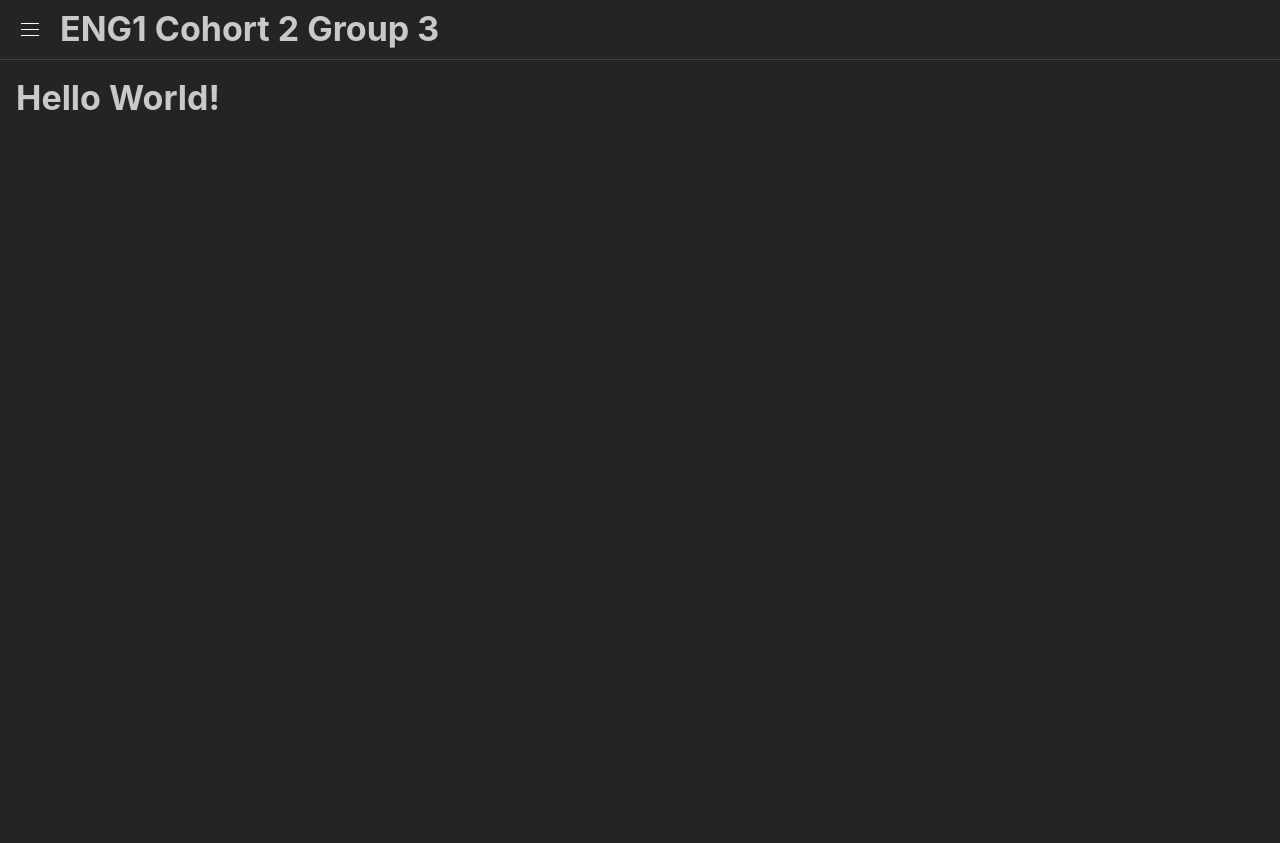
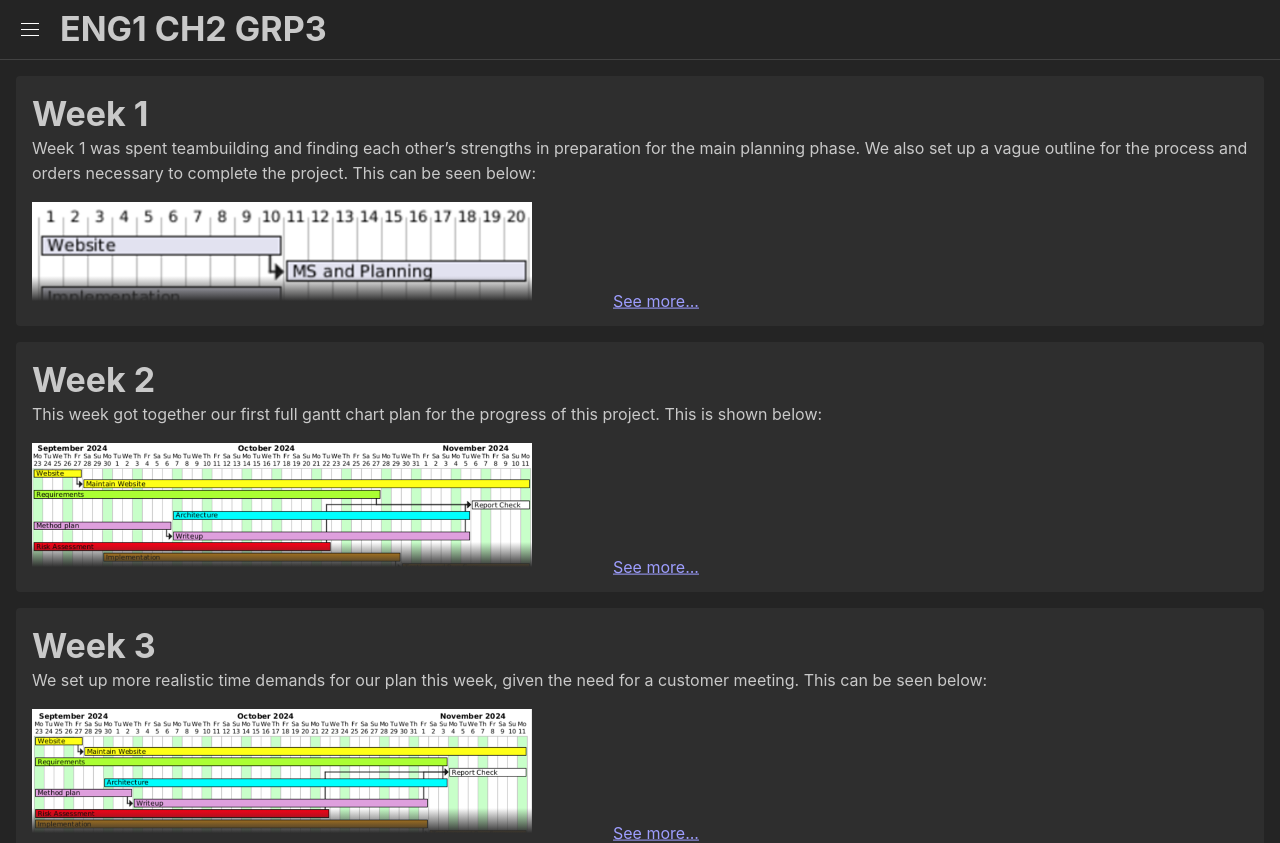
Before and after one commit to archessmn/ENG1, a React (Vite) app in the folder website/: page / in a window 1280 px wide. Shown: the top 843 px of the page. Before the commit the page ends 800 px from the top, so only its background shows below. Built offline with nearby package versions, Linux system fonts and the light colour scheme.

Commit message:
Update week pages

```diff
--- a/website/src/App.tsx
+++ b/website/src/App.tsx
@@ -15,6 +15,7 @@ import Week5 from "./pages/weeks/Week5";
 import Week6 from "./pages/weeks/Week6";
 import Week7 from "./pages/weeks/Week7";
 import { ModalsProvider } from "@mantine/modals";
+import { RootPage } from "./pages/page";
 
 export default function App() {
   return (
@@ -28,7 +29,7 @@ export default function App() {
             >
               <Route
                 path=""
-                element={<Title>Hello World!</Title>}
+                element={<RootPage />}
               />
               <Route
                 path="test"
--- a/website/src/_components/AppShell.tsx
+++ b/website/src/_components/AppShell.tsx
@@ -90,7 +90,7 @@ export function AppLayout() {
               to={"/"}
               onClick={closeMobile}
             >
-              <Title>ENG1 Cohort 2 Group 3</Title>
+              <Title>ENG1 CH2 GRP3</Title>
             </Text>
           </Group>
         </AppShell.Header>
--- /dev/null
+++ b/website/src/pages/page.tsx
@@ -0,0 +1,50 @@
+import { Card, Stack } from "@mantine/core";
+import Week1 from "./weeks/Week1";
+import Week2 from "./weeks/Week2";
+import Week3 from "./weeks/Week3";
+import Week4 from "./weeks/Week4";
+import Week5 from "./weeks/Week5";
+import Week6 from "./weeks/Week6";
+import Week7 from "./weeks/Week7";
+import { Link } from "react-router-dom";
+
+export function RootPage() {
+  const weeks = [Week1, Week2, Week3, Week4, Week5, Week6, Week7];
+
+  return (
+    <>
+      <Stack>
+        {weeks.map((Week, index) => {
+          return (
+            <Card mah={250}>
+              <div
+                style={{
+                  position: "absolute",
+                  height: 50,
+                  width: "100%",
+                  bottom: 0,
+                  verticalAlign: "middle",
+                  backgroundImage:
+                    "linear-gradient(#00000000, #2e2e2eff, #2e2e2eff)",
+                }}
+              >
+                <Link
+                  to={`/weeks/${index + 1}`}
+                  style={{
+                    position: "absolute",
+                    top: "50%",
+                    left: "50%",
+                    transform: "translate(-50%, -50%)",
+                  }}
+                >
+                  See more...
+                </Link>
+              </div>
+              <Week></Week>
+            </Card>
+          );
+        })}
+      </Stack>
+    </>
+  );
+}
```
